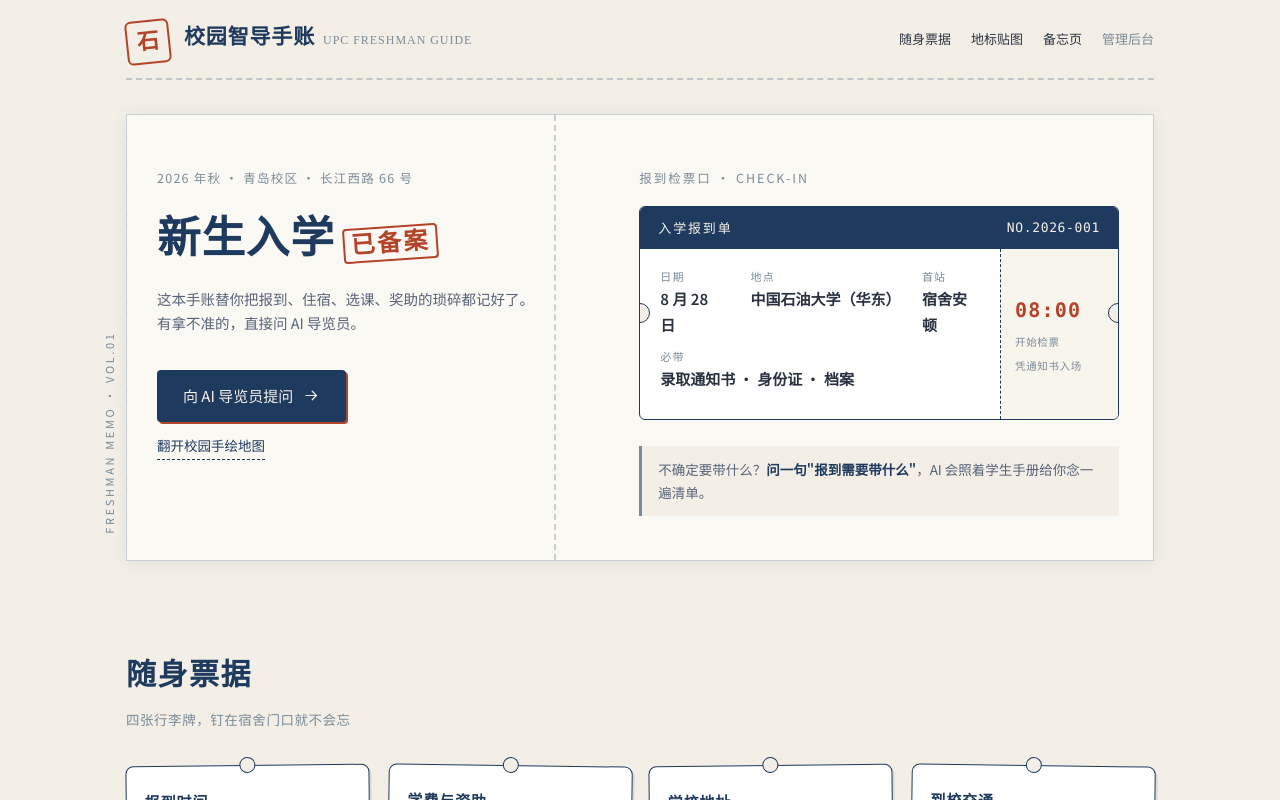
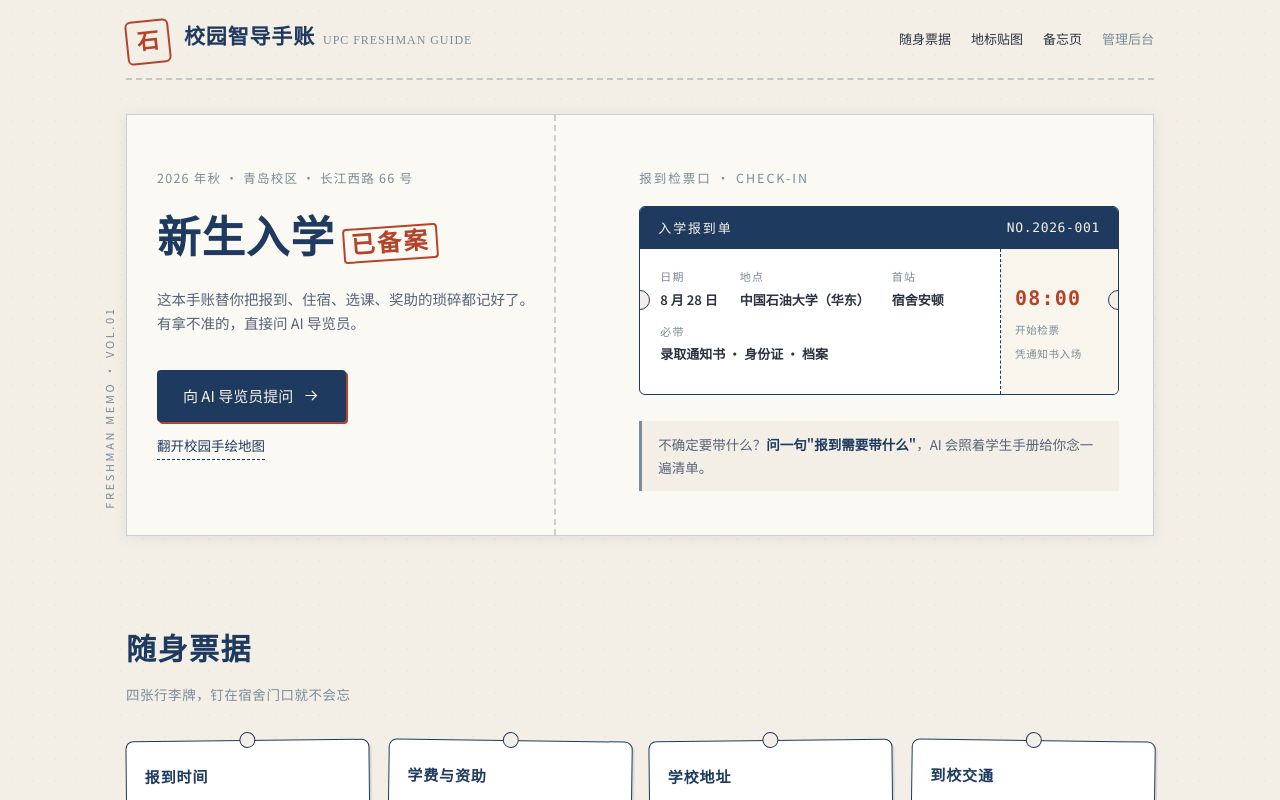
Before and after one commit to honorary713/lingshan-zhidao, a Vue app in the folder frontend/: page / in a window 1280 px wide. Shown: the top 800 px of the page. Built offline with nearby package versions, Linux system fonts and the light colour scheme.

Commit message:
style: 报到单字段值缩小字号并保持单行显示

```diff
--- a/frontend/src/views/HomePage.vue
+++ b/frontend/src/views/HomePage.vue
@@ -360,14 +360,14 @@ function onImgError(e) {
 }
 .ticket-body { display: flex; }
 .ticket-main { flex: 1; padding: 18px 20px; }
-.ticket-row { display: flex; gap: 26px; margin-bottom: 10px; }
+.ticket-row { display: flex; gap: 22px; margin-bottom: 10px; }
 .tk {
   font-size: 11px;
   color: #7A8B99;
   letter-spacing: .1em;
   display: block;
 }
-.tv { font-size: 15px; color: #2A3242; font-weight: 600; }
+.tv { font-size: 13px; color: #2A3242; font-weight: 600; white-space: nowrap; }
 .ticket-stub {
   width: 118px;
   border-left: 1.5px dashed #1F3A5F;
```
